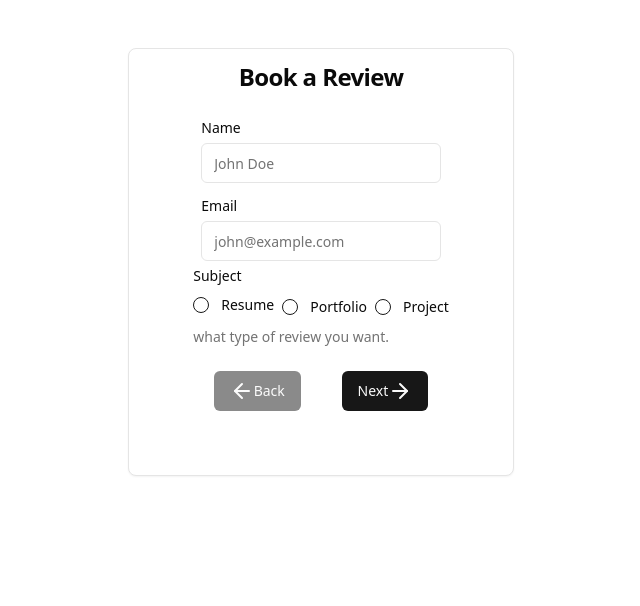
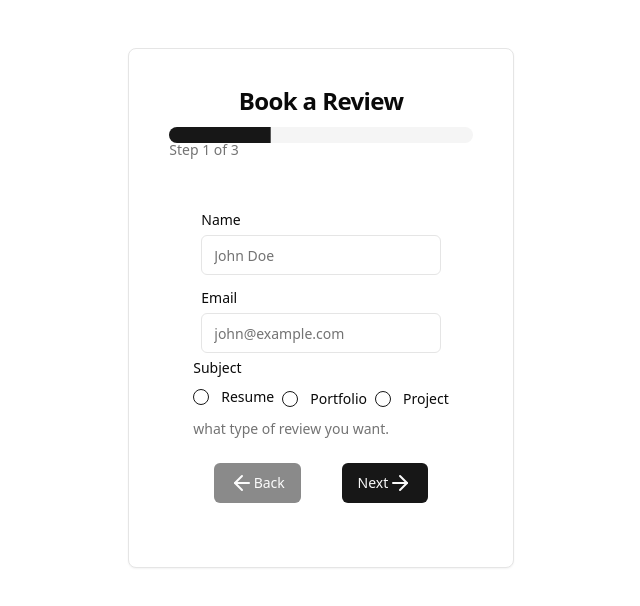
Before and after one commit to Ronit-gurjar/react-multistep-form, a React (Vite) app: page / in a window 1280 px wide. Shown: the top 606 px of the page, without its empty margins (319-959 px from the left). Built offline with nearby package versions, Linux system fonts and the light colour scheme.

Commit message:
Add: steps, form navigation, form submittion

```diff
--- a/src/components/multistep.tsx
+++ b/src/components/multistep.tsx
@@ -5,9 +5,10 @@ import { motion } from "framer-motion"
 import { z } from "zod"
 import { zodResolver } from "@hookform/resolvers/zod"
 import { useForm } from "react-hook-form"
-import { Card, CardContent, CardTitle } from './ui/card';
+import { Card, CardContent, CardDescription, CardHeader, CardTitle } from './ui/card';
 import { Button } from './ui/button';
 import { Form } from './ui/form';
+import { Progress } from "@/components/ui/progress"
 import { useToast } from "@/components/ui/use-toast"
 import { ToastAction } from './ui/toast'
 import { ArrowLeft, ArrowRight} from 'lucide-react'
@@ -16,14 +17,17 @@ import UserDetails from './steps/UserDetails'
 import DateTimeSelection from './steps/DateTimeSelection'
 import DocumentUpload from './steps/DocumentUpload'
 import formSchema, { FormValues } from './steps/formSchema'
+import { Label } from './ui/label'
 
 export default function MultiStep() {
     const [step, setStep] = useState(1);
     const { toast } = useToast()
     const [isSubmitted, setIsSubmitted] = useState(false);
 
+    const totalSteps = 3;
+
     const nextStep = () => {
-        setStep(prev => Math.min(prev + 1, 3))
+        setStep(prev => Math.min(prev + 1,totalSteps))
         setIsSubmitted(false)  // Reset submission state when moving to next step
     }
     const prevStep = () => {
@@ -60,7 +64,16 @@ export default function MultiStep() {
   return (
     <motion.div className='m-4 flex flex-col items-center'>
         <Card className='p-4 sm:min-w-fit'>
+            <CardHeader>
             <CardTitle>Book a Review</CardTitle>
+            <CardDescription>
+                <Progress value={(step / totalSteps) * 100} className="w-full mt-2" />
+                <Label className="flex justify-between">
+                    <span>Step {step} of {totalSteps}</span>
+                    {isSubmitted ? <span>Completed🙌</span> : ''}
+                </Label>
+            </CardDescription>
+            </CardHeader>
             <CardContent>
                 <Form {...form}>
                 <form onSubmit={form.handleSubmit(onSubmit, (errors) => console.log("Form errors", errors))} className="p-4 flex flex-col m-2">
```
